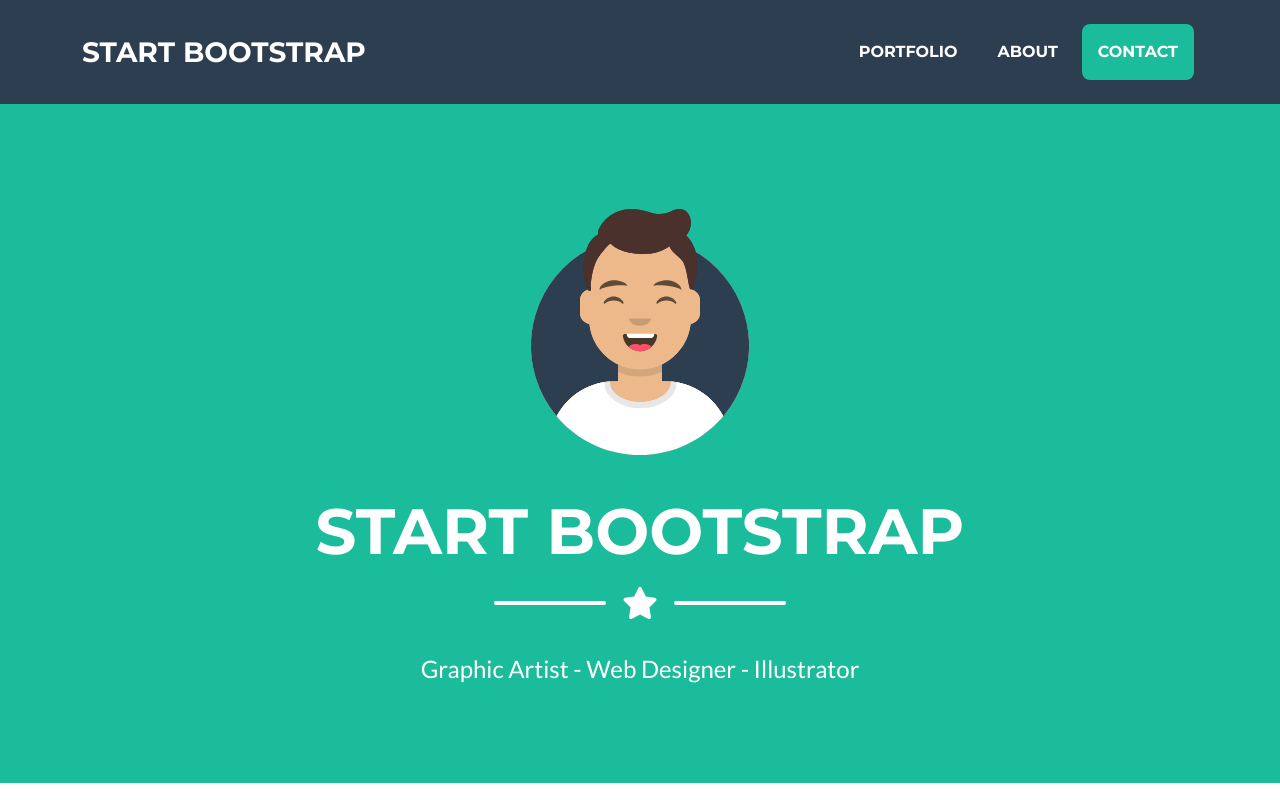
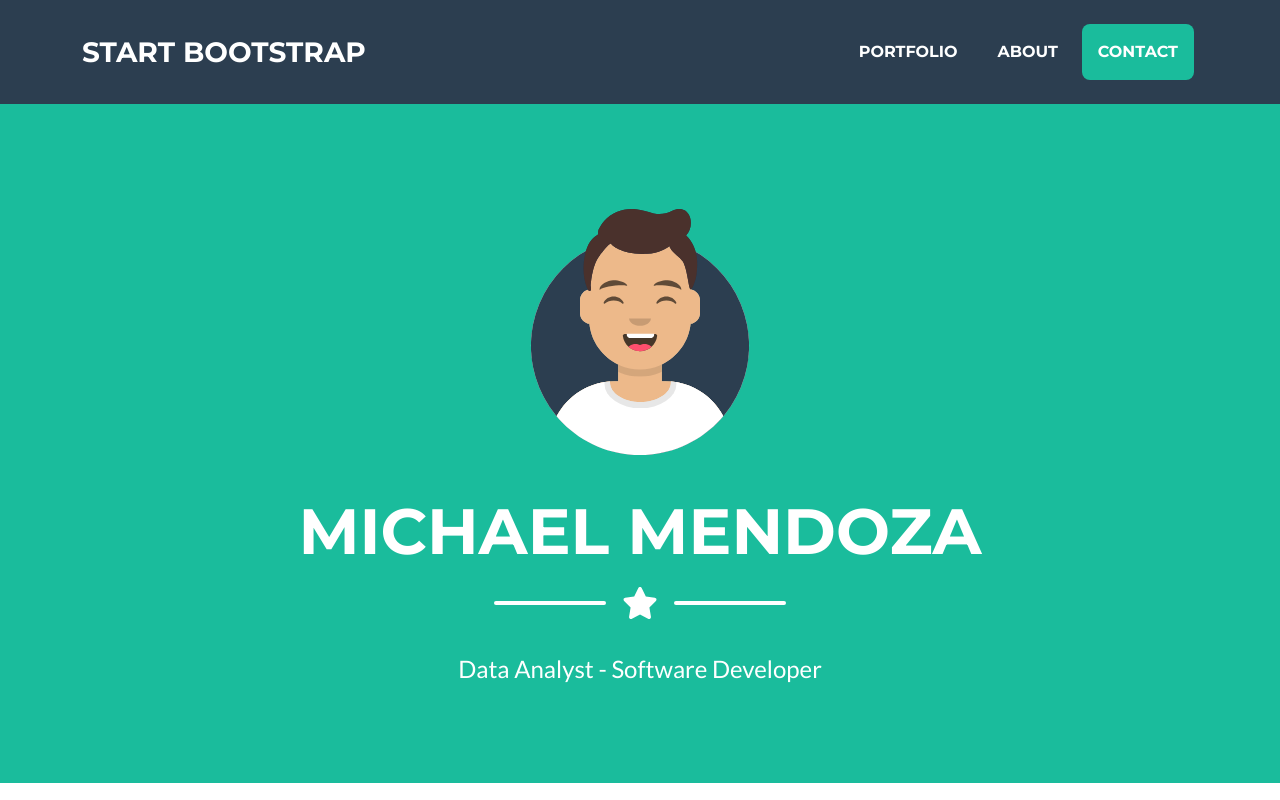
Before and after one commit to mendozamj706/mendozamj706.github.io, a plain HTML site: page index.html in a window 1280 px wide. Shown: the top 800 px of the page. Drawn offline with nearby package versions, Linux system fonts and the light colour scheme.

Commit message:
Update index.html

```diff
--- a/index.html
+++ b/index.html
@@ -40,7 +40,7 @@
                 <!-- Masthead Avatar Image-->
                 <img class="masthead-avatar mb-5" src="assets/img/avataaars.svg" alt="..." />
                 <!-- Masthead Heading-->
-                <h1 class="masthead-heading text-uppercase mb-0">Start Bootstrap</h1>
+                <h1 class="masthead-heading text-uppercase mb-0">Michael Mendoza</h1>
                 <!-- Icon Divider-->
                 <div class="divider-custom divider-light">
                     <div class="divider-custom-line"></div>
@@ -48,7 +48,7 @@
                     <div class="divider-custom-line"></div>
                 </div>
                 <!-- Masthead Subheading-->
-                <p class="masthead-subheading font-weight-light mb-0">Graphic Artist - Web Designer - Illustrator</p>
+                <p class="masthead-subheading font-weight-light mb-0">Data Analyst - Software Developer</p>
             </div>
         </header>
         <!-- Portfolio Section-->
```
